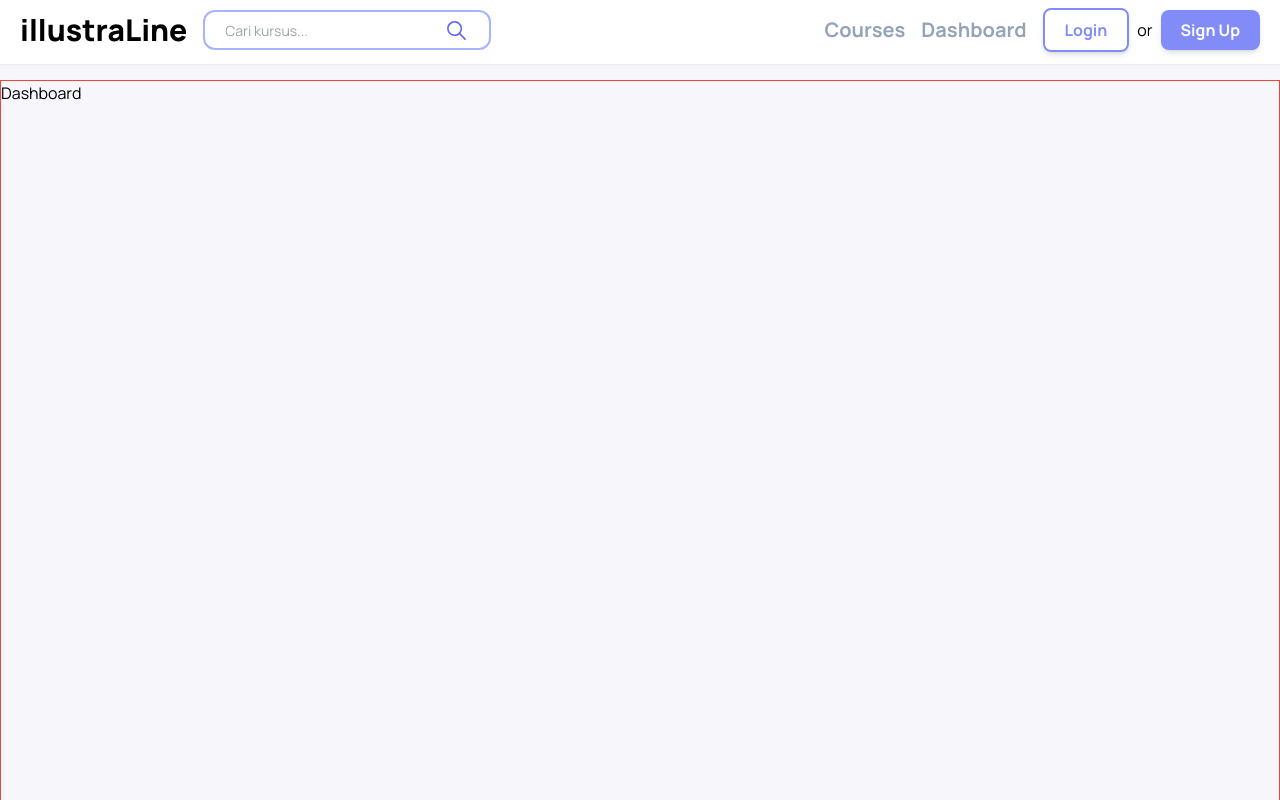
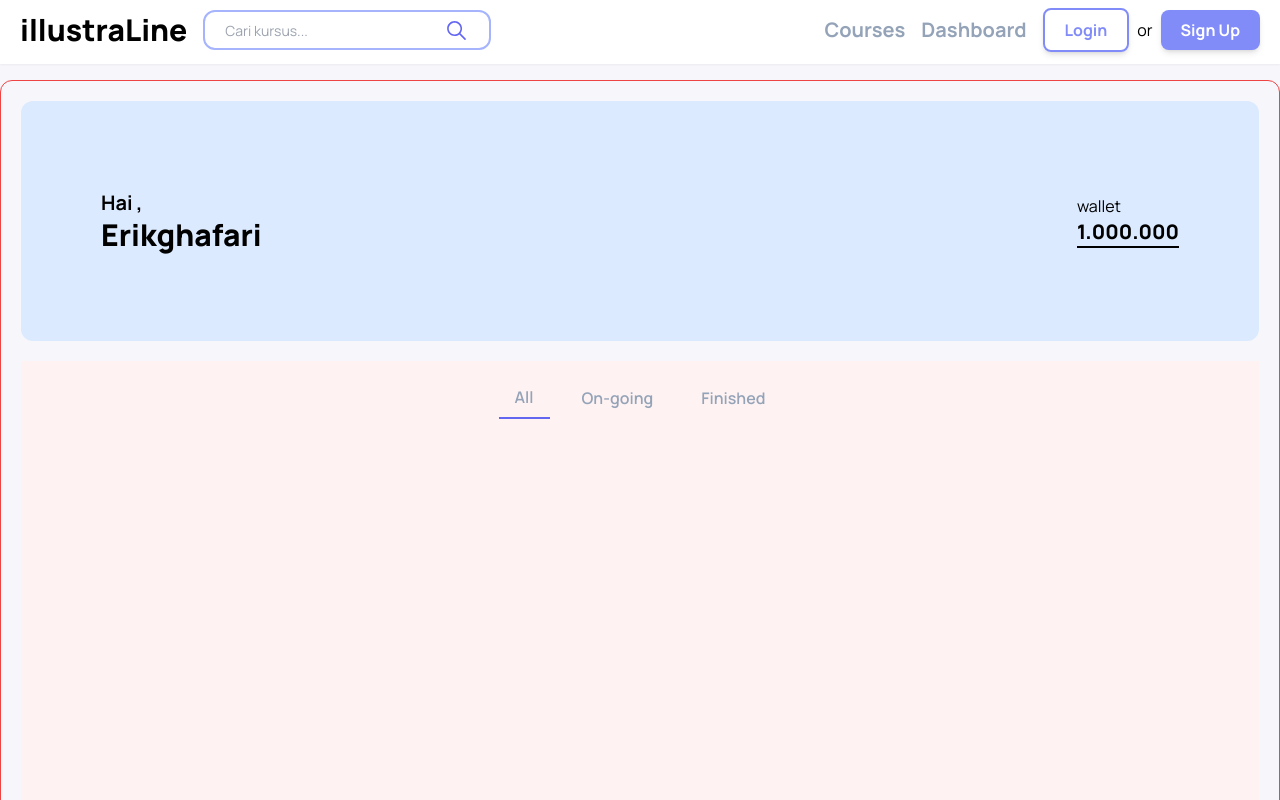
Before and after one commit to IllustraLine/IllustraLine-web-react, a React (Vite) app: page /dashboard/user in a window 1280 px wide. Shown: the top 800 px of the page. Built offline with nearby package versions, Linux system fonts and the light colour scheme.

Commit message:
added style

```diff
--- a/src/pages/Dashboard.jsx
+++ b/src/pages/Dashboard.jsx
@@ -1,12 +1,41 @@
 import Navbar from "../components/layout/Navbar";
 import Page from "../components/layout/Page";
+import Tabs from "../components/layout/Tabs";
 
 const Dashboard = () => {
+  const user = {
+    name: "Erikghafari",
+    wallet: 1000000,
+  };
+  const categories = ["On-going", "Finished"];
+
+  const handleTabChange = (category) => {
+    setSelectedCategory(category);
+  };
+
   return (
     <Page>
       <Navbar />
-      <section className="mx-auto min-h-screen w-screen max-w-screen-xl border border-red-500">
-        <h1>Dashboard</h1>
+      <section className="mx-auto min-h-screen w-screen max-w-screen-xl rounded-xl border border-red-500 p-5">
+        <div className="flex h-60 w-full items-center justify-between rounded-xl bg-blue-100 px-20">
+          <span>
+            <p className="text-xl font-bold">Hai ,</p>
+            <h1 className="text-3xl font-black">{user.name}</h1>
+          </span>
+
+          <div>
+            <div className="w-fit border-b-2 border-black">
+              wallet
+              <p className="text-xl font-black">
+                {user.wallet.toLocaleString("id-ID")}
+              </p>
+            </div>
+          </div>
+        </div>
+
+        <main className="mt-5 min-h-screen w-full bg-red-50">
+          <Tabs categories={categories} onTabChange={handleTabChange}></Tabs>
+        </main>
       </section>
     </Page>
   );
```
